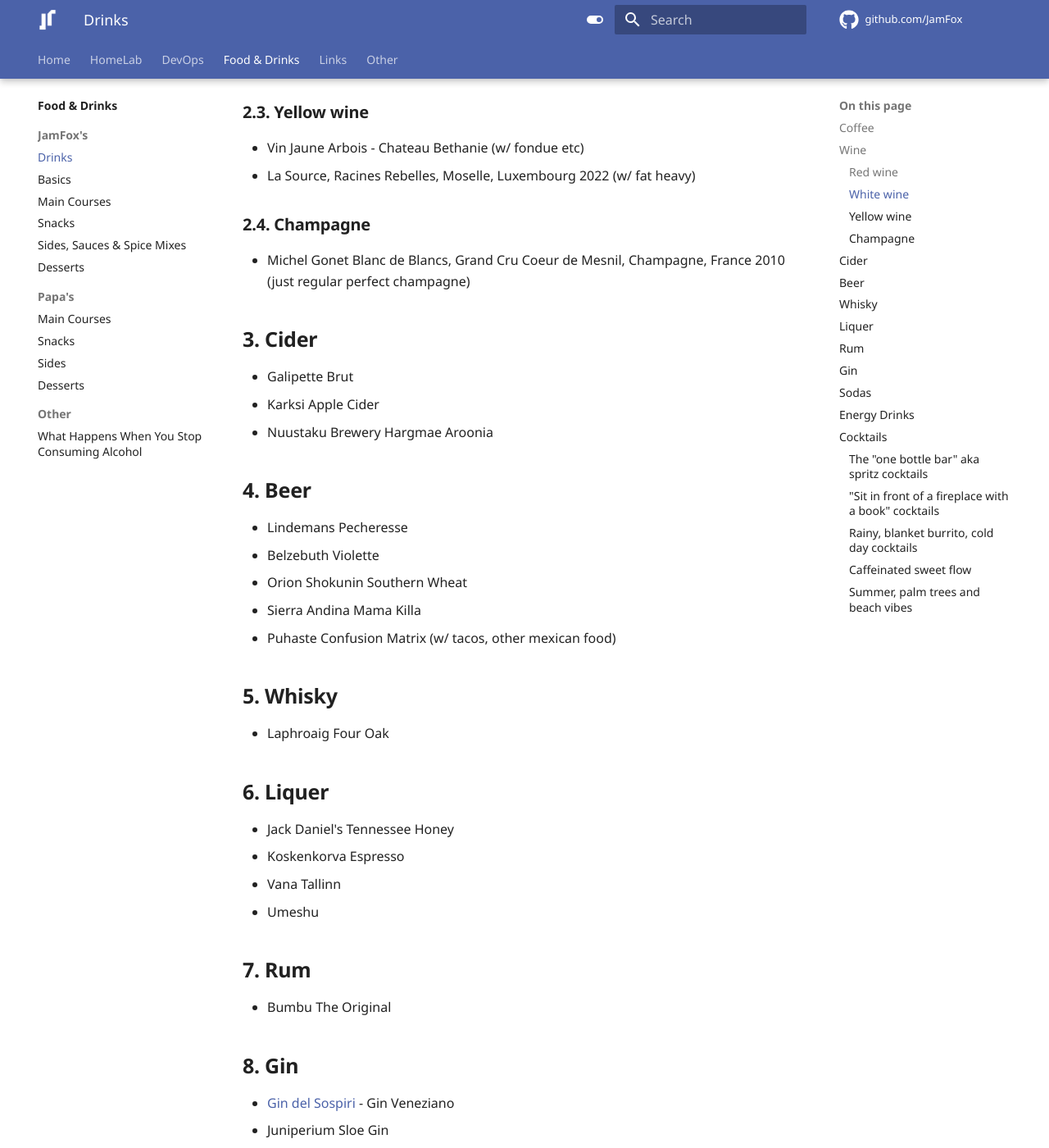
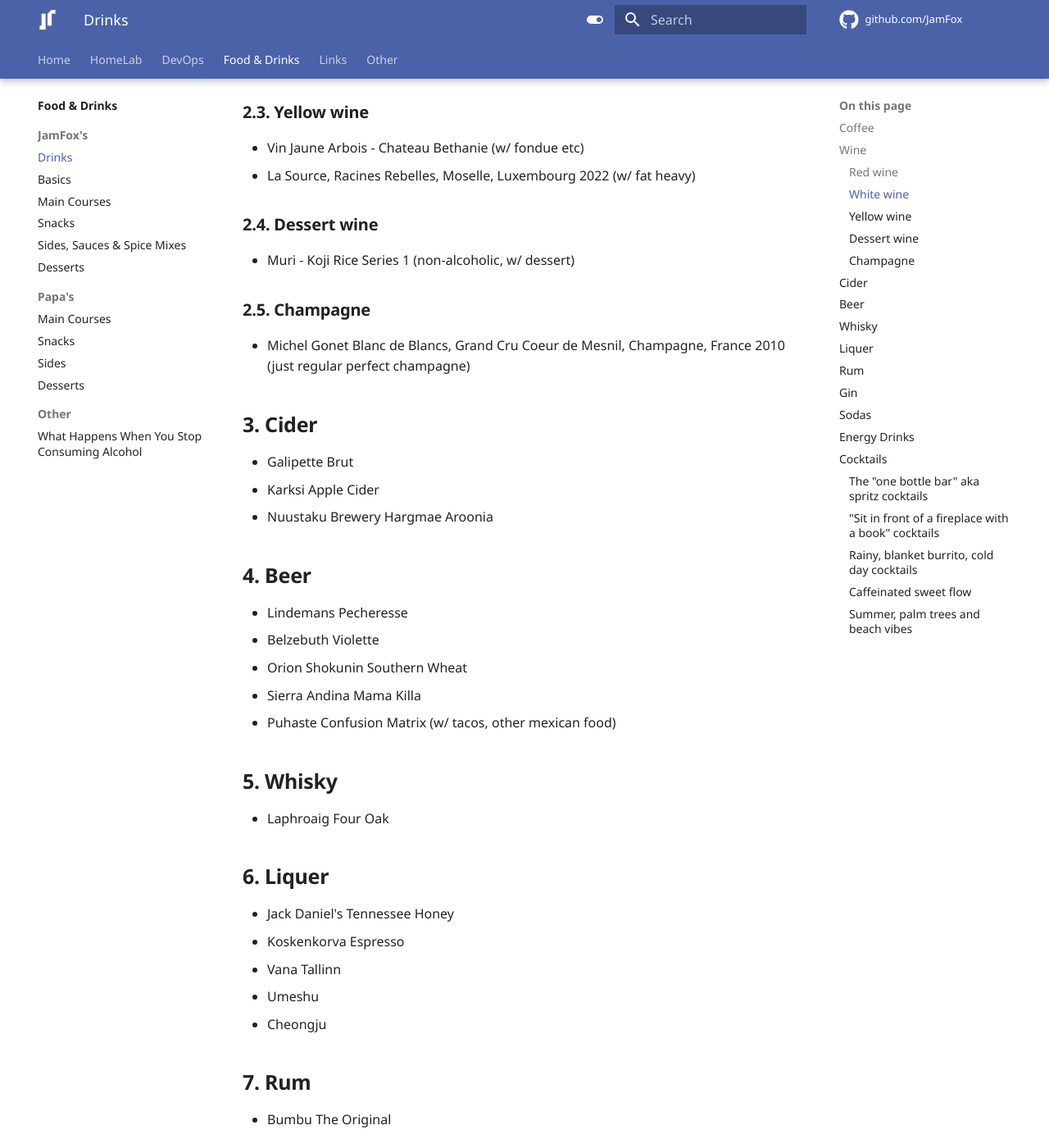
Before and after one commit to JamFox/docs.jamfox.dev, an MkDocs documentation site: the page built from docs/content/food/drinks.md, in a window 1280 px wide and 1400 px high, scrolled down 1461 px. Shown: the whole window at 82% size. Built offline with MkDocs 1.6.1 and Material for MkDocs 9.7.7, drawn with Linux system fonts in a browser that asks for light colours; plug-ins that fetch from the network failed and are left out; comment, search, counter and statistics services are not loaded.

Commit message:
add drinks

```diff
--- a/docs/content/food/drinks.md
+++ b/docs/content/food/drinks.md
@@ -51,6 +51,10 @@ Collection of my favorite drinks.
 - Vin Jaune Arbois - Chateau Bethanie (w/ fondue etc)
 - La Source, Racines Rebelles, Moselle, Luxembourg 2022 (w/ fat heavy)
 
+### Dessert wine
+
+- Muri - Koji Rice Series 1 (non-alcoholic, w/ dessert)
+
 ### Champagne
 
 - Michel Gonet Blanc de Blancs, Grand Cru Coeur de Mesnil, Champagne, France 2010 (just regular perfect champagne)
@@ -79,6 +83,7 @@ Collection of my favorite drinks.
 - Koskenkorva Espresso
 - Vana Tallinn
 - Umeshu
+- Cheongju
 
 ## Rum
 
```
